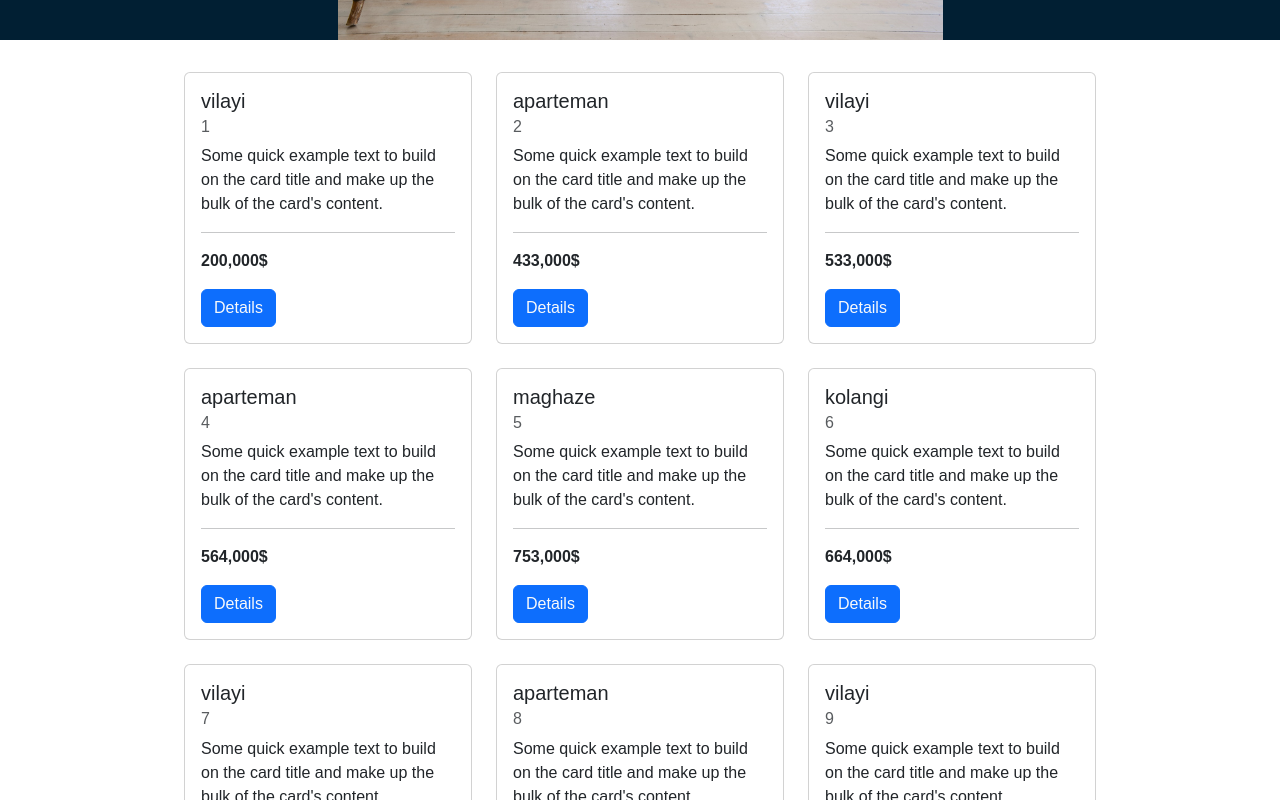
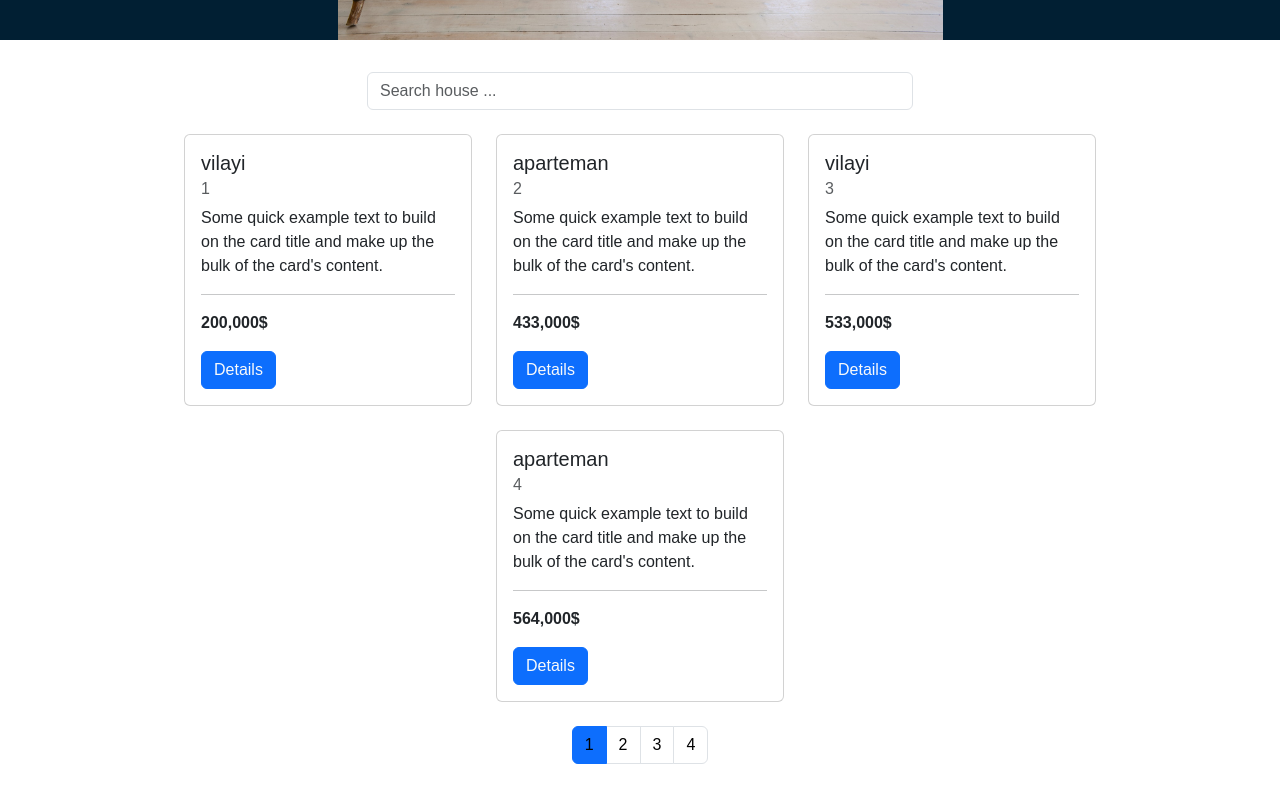
Before and after one commit to parsakhalaji/nextjs-estate, a Next.js app: page /houses in a window 1280 px wide. Shown: the part 360-1160 px from the top of the page. Built offline with nearby package versions, Linux system fonts and the light colour scheme.

Commit message:
final commit

```diff
--- a/components/modules/HouseCard.jsx
+++ b/components/modules/HouseCard.jsx
@@ -18,7 +18,10 @@ function HouseCard({ id, title, price }) {
                     <p className="card-text">
                         <strong>{price},000$</strong>
                     </p>
-                    <Link href={`/houses/${id}`} className="card-link btn btn-primary text-light">
+                    <Link
+                        href={`/houses/${id}`}
+                        className="card-link btn btn-primary text-light"
+                    >
                         Details
                     </Link>
                 </div>
--- a/pages/houses/index.js
+++ b/pages/houses/index.js
@@ -1,15 +1,97 @@
-import React from "react";
+import React, { useState, useEffect } from "react";
 import db from "../../data/db.json";
 import HouseCard from "@/components/modules/HouseCard";
 
 function AllHouses() {
+    const [userSearch, setUserSearch] = useState("");
+    const [homes, setHomes] = useState(db.homes.slice(db.homes));
+    const [page, setPage] = useState(1);
+    const homeCountsInOnePage = 4;
+
+    const userSearchHandler = (e) => {
+        setUserSearch(e.target.value);
+    };
+
+    useEffect(() => {
+        let newHomes = [...db.homes];
+        newHomes = newHomes.slice(
+            homeCountsInOnePage * page - homeCountsInOnePage,
+            homeCountsInOnePage * page
+        );
+        setHomes(newHomes);
+    }, [page]);
+
+    const paginateHandler = (e, targetPage) => {
+        e.preventDefault();
+        setPage(targetPage);
+    };
+
     return (
         <>
+            {/* Search bar */}
+            <div className="container mb-4">
+                <div className="row d-flex justify-content-center">
+                    <div className="col-6">
+                        <input
+                            onChange={userSearchHandler}
+                            type="text"
+                            className="form-control "
+                            placeholder="Search house ..."
+                        />
+                    </div>
+                </div>
+            </div>
+
+            {/* All houses */}
             <div className="container d-flex flex-wrap gap-4 justify-content-center align-items-center">
-                {db.homes.map((house) => (
-                    <HouseCard key={house.id} {...house} />
-                ))}
+                {userSearch
+                    ? homes
+                          .filter((home) => home.title.includes(userSearch))
+                          .map((house) => (
+                              <HouseCard key={house.id} {...house} />
+                          ))
+                    : homes.map((house) => (
+                          <HouseCard key={house.id} {...house} />
+                      ))}
             </div>
+
+            {/* Pagination */}
+            <nav className="mt-4 d-flex justify-content-center">
+                <ul className="pagination">
+                    {/* <li className="page-item">
+                        <a className="page-link" href="#">
+                            Previous
+                        </a>
+                    </li> */}
+                    {[
+                        ...Array(
+                            Math.ceil(db.homes.length / homeCountsInOnePage)
+                        ).keys(),
+                    ]
+                        .map((i) => i + 1)
+                        .map((eachPage, index) => (
+                            <li
+                                onClick={(e) => paginateHandler(e, eachPage)}
+                                key={index}
+                                className="page-item"
+                            >
+                                <a
+                                    className={`page-link ${
+                                        eachPage == page ? "active" : ""
+                                    }`}
+                                    href="#"
+                                >
+                                    {eachPage}
+                                </a>
+                            </li>
+                        ))}
+                    {/* <li className="page-item">
+                        <a className="page-link" href="#">
+                            Next
+                        </a>
+                    </li> */}
+                </ul>
+            </nav>
         </>
     );
 }
```
